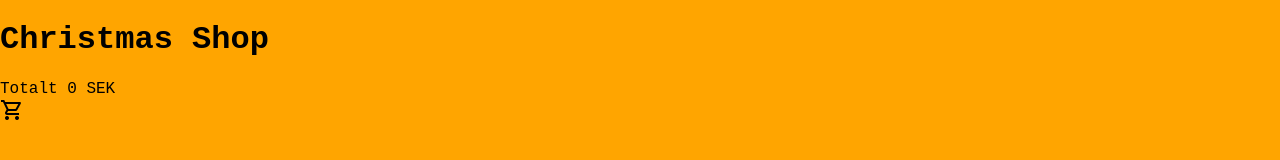
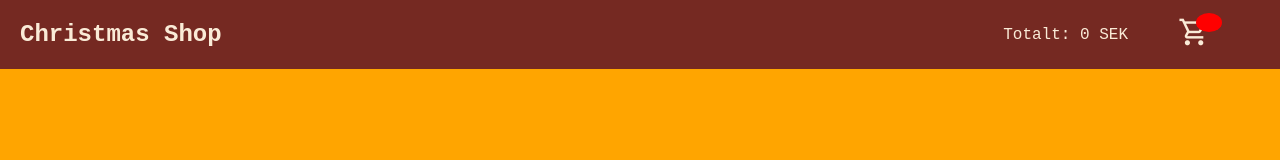
Before and after one commit to ellinorjohansson/christmas-shop, a website: page index.html in a window 1280 px wide. Drawn offline with nearby package versions, Linux system fonts and the light colour scheme; a web font is replaced by a local one.

Commit message:
💄Style for header

```diff
--- a/css/_mobile.scss
+++ b/css/_mobile.scss
@@ -4,3 +4,54 @@ body {
     padding: 0;
     box-sizing: border-box;
 }
+
+header {
+    display: flex;
+    justify-content: space-between;
+    align-items: center;
+    padding: 5px 20px;
+    background-color: $header-background-color;
+    color: $text-header-color;
+    width: 100%;
+    position: fixed;
+    top: 0;
+    left: 0;
+    z-index: 1000;
+    box-sizing: border-box;
+    h1 {
+        font-size: 1.5rem;
+        cursor: pointer;
+    }
+    .cart-container {
+        display: flex;
+        align-items: center;
+        gap: 50px;
+    }
+    .cart-icon {
+        position: relative;
+        cursor: pointer;
+    }
+    .cart-count {
+        position: absolute;
+        background-color: red;
+        color: $text-header-color;
+        border-radius: 50%;
+        padding: 2px 8px;
+        font-size: 1rem;
+        width: 10px;
+        height: 15px;
+        text-align: center;
+        line-height: 20px;
+        right: 58px;
+        top: 13px;
+        cursor: pointer;
+    }
+}
+
+.cart-shopping-icon-container {
+    cursor: pointer;
+}
+
+.cart-shopping-icon {
+    font-size: 2rem;
+}
--- a/css/_variables.scss
+++ b/css/_variables.scss
@@ -2,6 +2,7 @@
 $background-color: #f5deb3;
 $secondary-color: #292929;
 $header-background-color: #752922;
+$text-header-color: #faebd7;
 
 
 /*font*/
--- a/index.html
+++ b/index.html
@@ -32,10 +32,10 @@
       <!--Container for total and cart icon-->
       <div class="cart-container" id="cart-container-script">
         <div class="cart-summery">
-          <span id="cart-total-header">Totalt 0 SEK</span>
+          <span id="cart-total-header">Totalt: 0 SEK</span>
         </div>
-        <i class="cart-shopping-icon">
-          <span class="material-symbols-outlined">
+        <i class="cart-shopping-icon-container">
+          <span class="material-symbols-outlined cart-shopping-icon">
             shopping_cart
             </span>
         </i>
```
Also changed, not shown: css/style.css.
